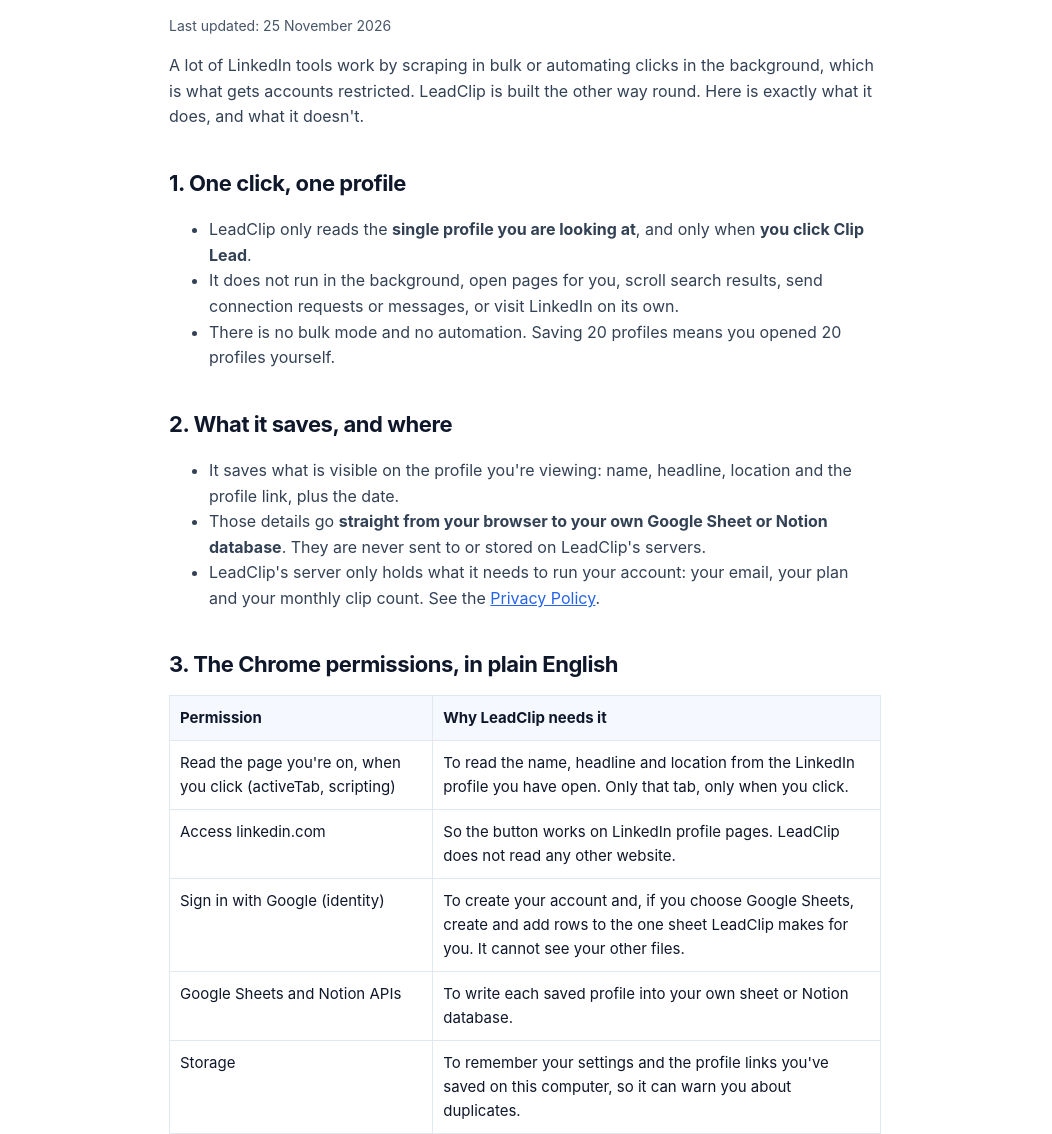
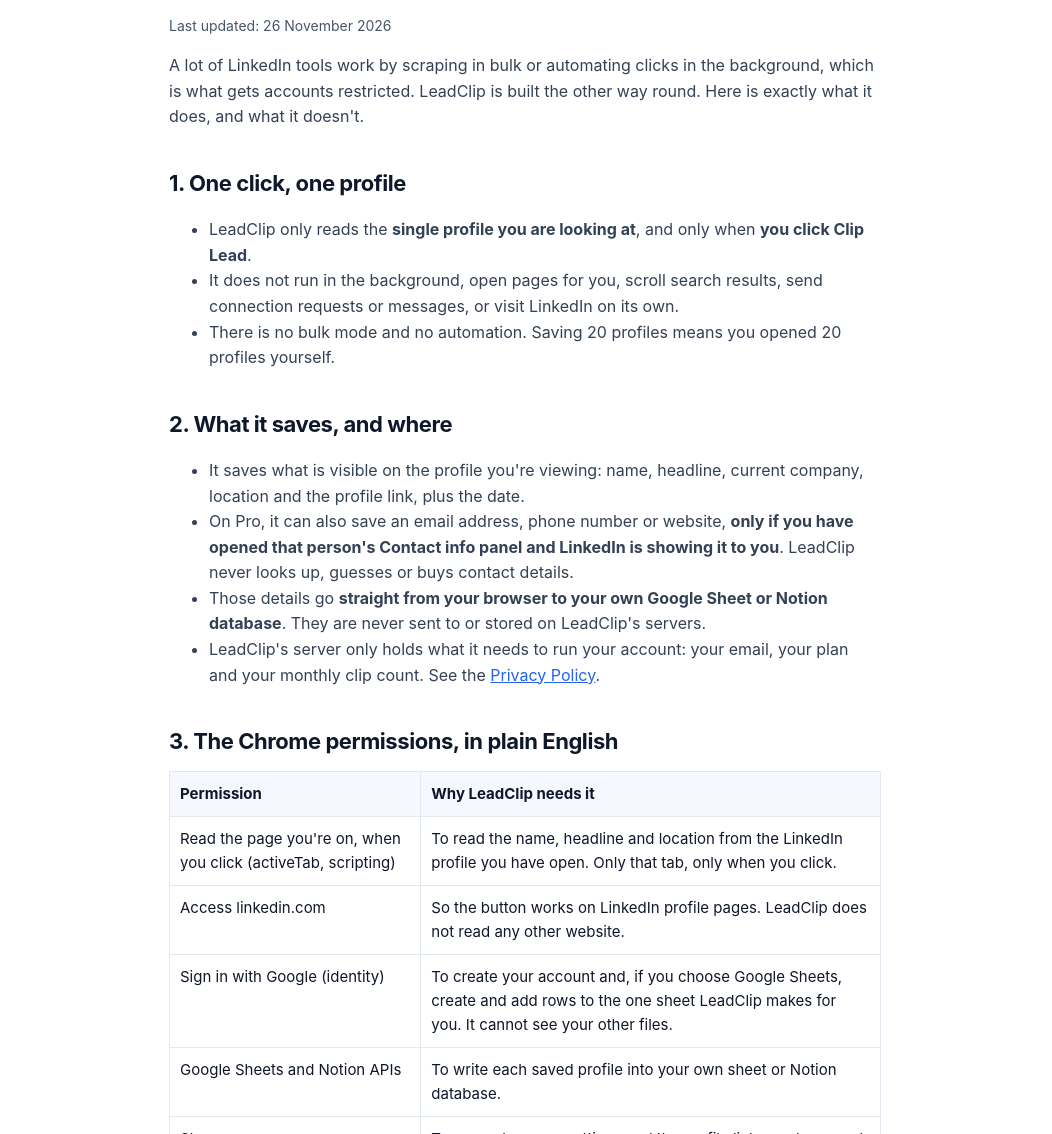
Before and after one commit to izaiah2012-cell/leadclip-site, a plain HTML site: page safety.html in a window 1280 px wide. Shown: the part 166-1300 px from the top of the page, without its empty margins (115-1167 px from the left). Drawn offline with Linux system fonts and the light colour scheme.

Commit message:
Add files via upload

```diff
--- a/safety.html
+++ b/safety.html
@@ -17,7 +17,7 @@
 
   <main class="legal">
     <h1>Safe by design</h1>
-    <p class="updated">Last updated: 25 November 2026</p>
+    <p class="updated">Last updated: 26 November 2026</p>
 
     <p>A lot of LinkedIn tools work by scraping in bulk or automating clicks in the background, which is what gets accounts restricted. LeadClip is built the other way round. Here is exactly what it does, and what it doesn't.</p>
 
@@ -30,7 +30,8 @@
 
     <h2>2. What it saves, and where</h2>
     <ul>
-      <li>It saves what is visible on the profile you're viewing: name, headline, location and the profile link, plus the date.</li>
+      <li>It saves what is visible on the profile you're viewing: name, headline, current company, location and the profile link, plus the date.</li>
+      <li>On Pro, it can also save an email address, phone number or website, <strong>only if you have opened that person's Contact info panel and LinkedIn is showing it to you</strong>. LeadClip never looks up, guesses or buys contact details.</li>
       <li>Those details go <strong>straight from your browser to your own Google Sheet or Notion database</strong>. They are never sent to or stored on LeadClip's servers.</li>
       <li>LeadClip's server only holds what it needs to run your account: your email, your plan and your monthly clip count. See the <a href="/privacy">Privacy Policy</a>.</li>
     </ul>
@@ -42,7 +43,7 @@
       <tr><td>Access linkedin.com</td><td>So the button works on LinkedIn profile pages. LeadClip does not read any other website.</td></tr>
       <tr><td>Sign in with Google (identity)</td><td>To create your account and, if you choose Google Sheets, create and add rows to the one sheet LeadClip makes for you. It cannot see your other files.</td></tr>
       <tr><td>Google Sheets and Notion APIs</td><td>To write each saved profile into your own sheet or Notion database.</td></tr>
-      <tr><td>Storage</td><td>To remember your settings and the profile links you've saved on this computer, so it can warn you about duplicates.</td></tr>
+      <tr><td>Storage</td><td>To remember your settings and the profile links you've saved on this computer. LeadClip also checks your own sheet or Notion database so it can warn you about duplicates.</td></tr>
       <tr><td>leadclip.vercel.app</td><td>To check your plan and monthly clip count.</td></tr>
     </table>
 
```
Also changed, not shown: index.html (+2 -2 lines), privacy.html (+2 -2 lines).
